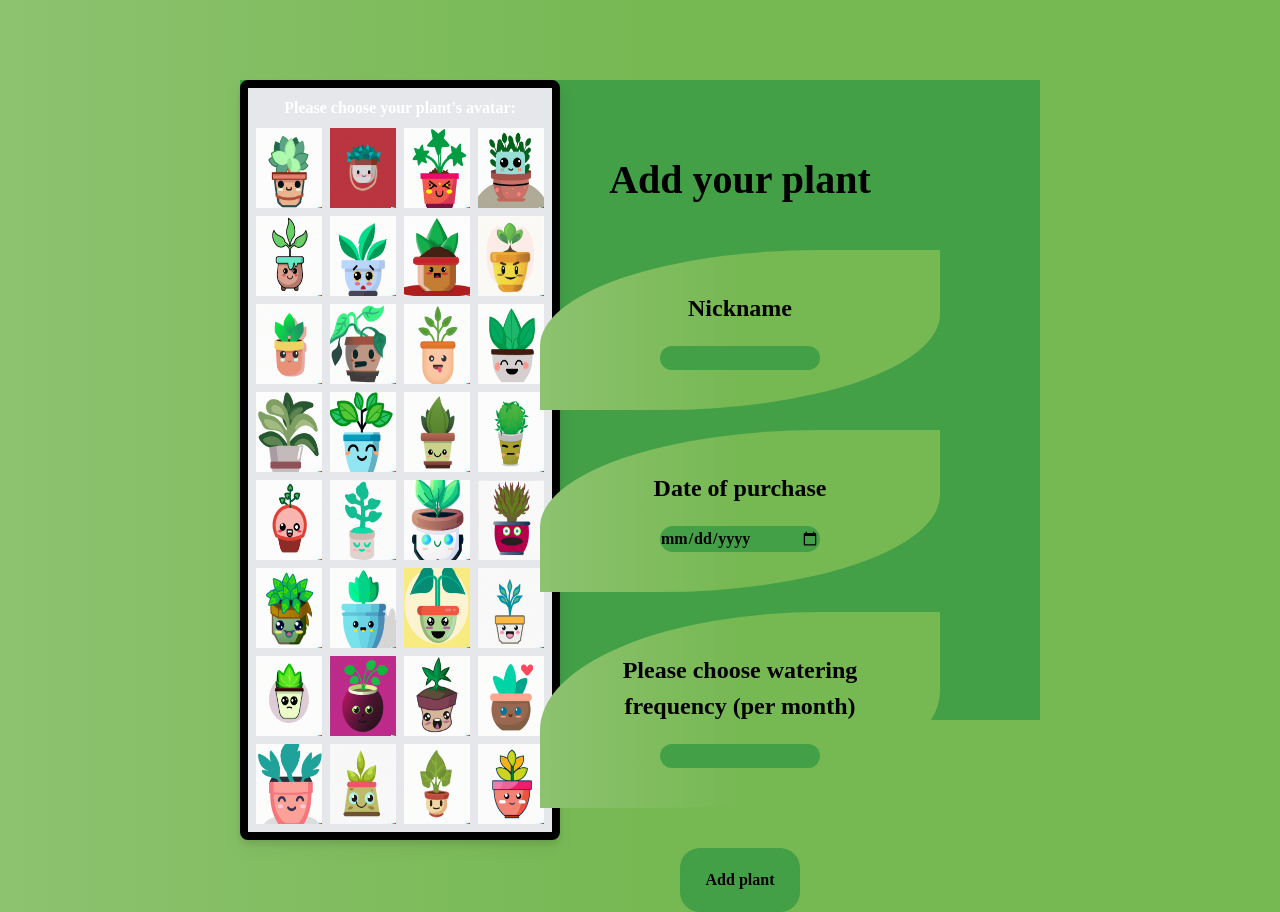
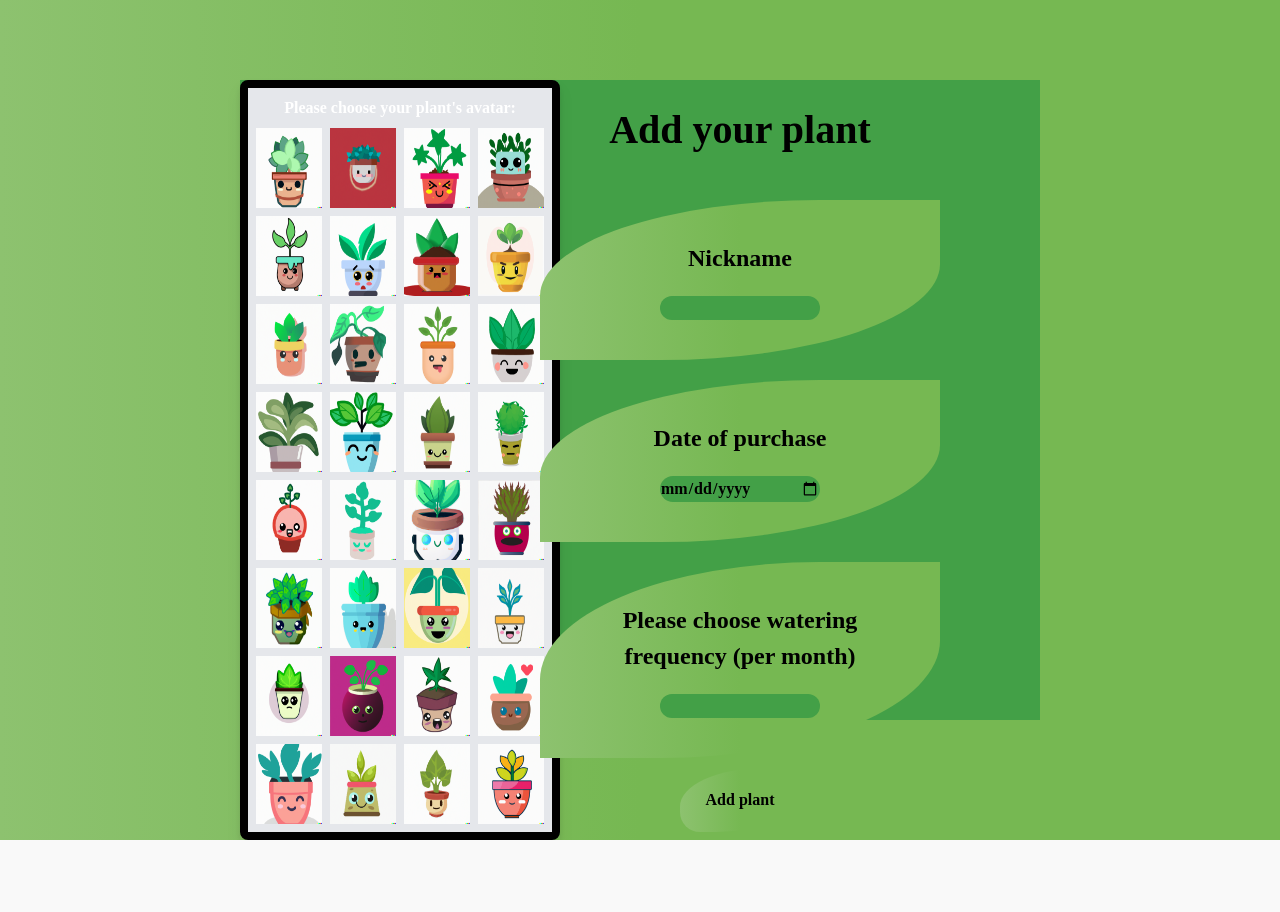
Before and after one commit to mizupp/plantastic-four, a React (Vite) app in the folder vite-project/: page /create in a window 1280 px wide. After the commit the page ends 840 px from the top, so only its background shows below. Built offline with nearby package versions, Linux system fonts and the light colour scheme; a web font is replaced by a local one.

Commit message:
Styling add plant button

```diff
--- a/vite-project/src/components/AvatarSelection/index.jsx
+++ b/vite-project/src/components/AvatarSelection/index.jsx
@@ -1,3 +1,5 @@
+// Avatar selection compoenent
+
 import React, { useContext, useEffect, useState } from "react"
 import { useSelector, useDispatch } from "react-redux"
 import {
--- a/vite-project/src/components/ListPlants/index.jsx
+++ b/vite-project/src/components/ListPlants/ListPlants.jsx
@@ -1,3 +1,5 @@
+// List plant search result component
+
 import React from 'react'
 import Plant from '../Plant/Plant';
 
--- a/vite-project/src/components/Plant/Plant.jsx
+++ b/vite-project/src/components/Plant/Plant.jsx
@@ -6,6 +6,7 @@ const Plant = ({ plant }) => {
         <>
             <article>
                 <h2>{plant.name}</h2>
+                {/* We can add other details here to display */}
             </article>
         </>
     )
--- a/vite-project/src/pages/Create/index.jsx
+++ b/vite-project/src/pages/Create/index.jsx
@@ -9,9 +9,6 @@ import './styles.css'
 const Create = () => {
 
 const [newPlant, setNewPlant] = useState(null)
-const [nickname, setNickname] = useState(null);
-const [purchase_date, setPurchaseDate] = useState(null);
-const [water_freq, setWaterFreq] = useState(null);
 
 const [startDate, setStartDate] = useState(new Date());
 
--- a/vite-project/src/pages/Create/styles.css
+++ b/vite-project/src/pages/Create/styles.css
@@ -48,6 +48,16 @@
     margin-bottom: 20px;
 }
 
+.createList{
+    flex-direction: row;
+     height: 400px;
+     width: 400px;
+     position: absolute;
+     right:100px;
+     top:0px;
+    }
+
+
 /* NICKNAME*/
 
 .create-form #nickname {
@@ -62,10 +72,15 @@
 /* ADD PLANT BUTTON */
 
 .create-form .submit-btn {
-    background: #43A047;
+    background: linear-gradient(90deg, rgba(141,194,111,1) 0%, rgba(118,184,82,1) 50%);
     margin-top: 20px;
     padding: 20px;
     width: 30%;
+    margin-top: -10px;
+    border-top-left-radius:70% 60%;
+    border-bottom-right-radius:70% 60%;
+    -moz-border-top-left-radius:70% 50%;
+    -moz-border-bottom-right-radius:70% 50%;
 }
 
 
@@ -74,12 +89,3 @@
 .create-form .avatar {
     width: 40%;
 }
-
-.createList{
-flex-direction: row;
- height: 400px;
- width: 400px;
- position: absolute;
- right:100px;
- top:50px;
-}
--- a/vite-project/src/pages/Search/index.jsx
+++ b/vite-project/src/pages/Search/index.jsx
@@ -3,20 +3,13 @@
 import React, { useEffect } from "react"
 import { useState} from "react"
 import SearchBar from "../../components/SearchBar"
-import ListPlants from "../../components/ListPlants"
+import ListPlants from "../../components/ListPlants/ListPlants"
 import axios from 'axios'
 import './styles.css'
 
-// Some dummy data to test functionality before we connect to database
-
-// This can be replaced by a fetchPlantData function
-const plants = [
-
-]
-
-
 const Search = () => {
 
+// Some dummy data to test functionality before we connect to database
 const [plants, setPlants] = useState([
     {
         id: 1,
```
